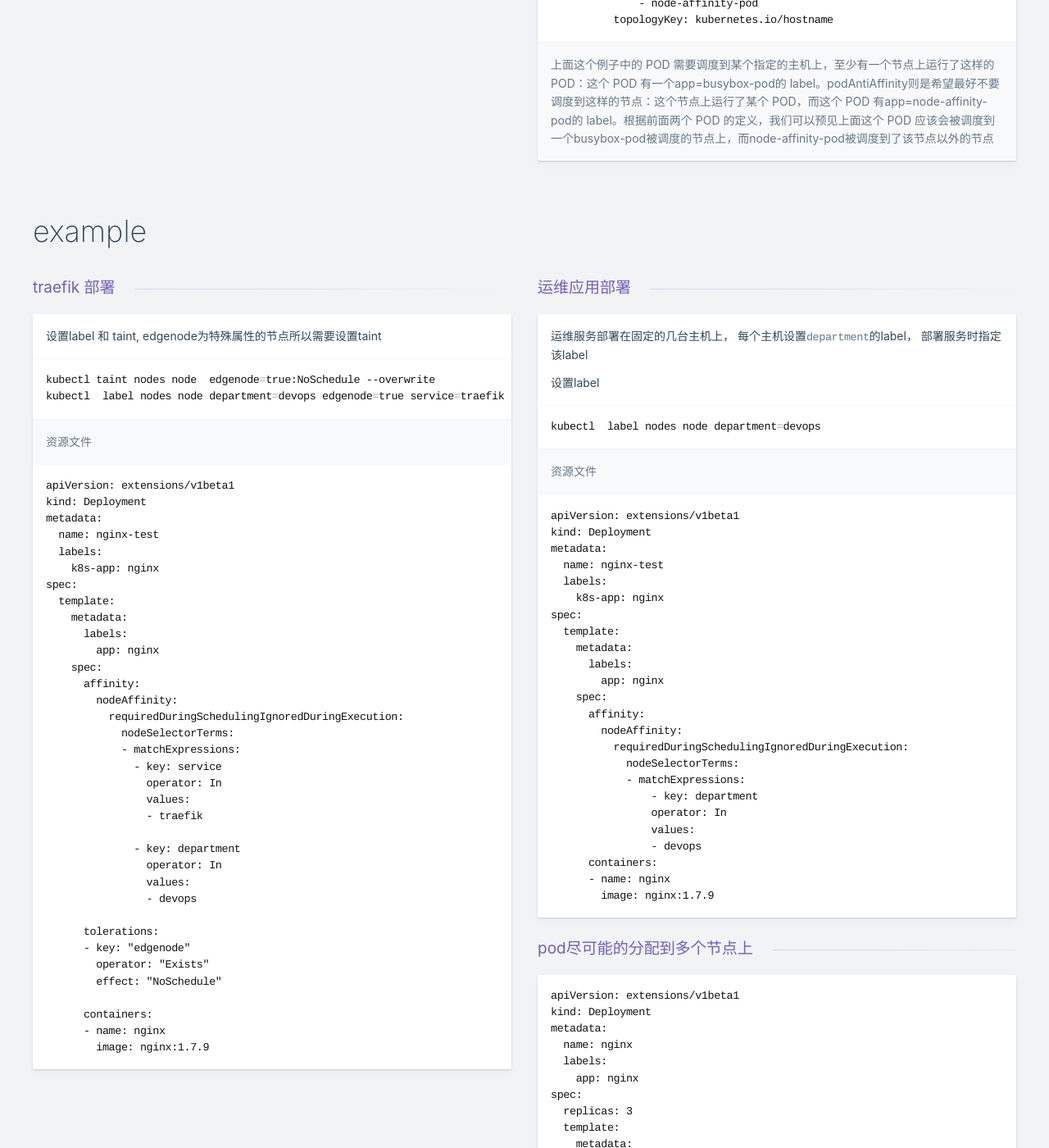
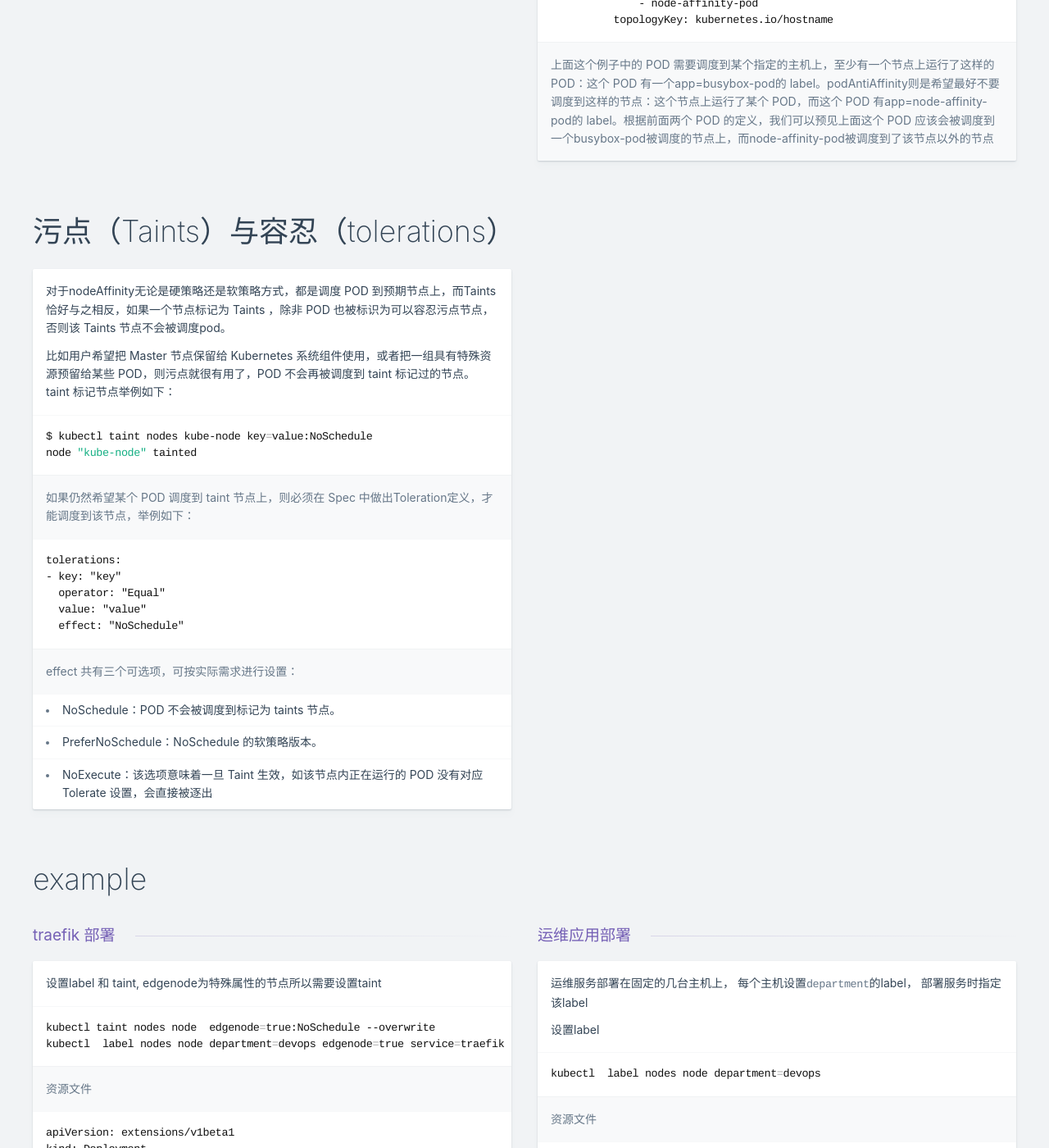
Before and after one commit to gongxiude/cheatsheets, a Jekyll site: the page built from kubernetes-label.md, in a window 1280 px wide and 1400 px high, scrolled down 3145 px. Shown: the whole window at 82% size. Built offline with Jekyll 4.4.1, drawn with Linux system fonts in a browser that asks for light colours; nearby versions of some CDN libraries; comment, search, counter and statistics services are not loaded.

Commit message:
Docs: 添加taints相关文档

````diff
--- a/kubernetes-label.md
+++ b/kubernetes-label.md
@@ -173,6 +173,29 @@ spec:
           topologyKey: kubernetes.io/hostname
 ```
 上面这个例子中的 POD 需要调度到某个指定的主机上，至少有一个节点上运行了这样的 POD：这个 POD 有一个app=busybox-pod的 label。podAntiAffinity则是希望最好不要调度到这样的节点：这个节点上运行了某个 POD，而这个 POD 有app=node-affinity-pod的 label。根据前面两个 POD 的定义，我们可以预见上面这个 POD 应该会被调度到一个busybox-pod被调度的节点上，而node-affinity-pod被调度到了该节点以外的节点
+
+## 污点（Taints）与容忍（tolerations）
+对于nodeAffinity无论是硬策略还是软策略方式，都是调度 POD 到预期节点上，而Taints恰好与之相反，如果一个节点标记为 Taints ，除非 POD 也被标识为可以容忍污点节点，否则该 Taints 节点不会被调度pod。
+
+比如用户希望把 Master 节点保留给 Kubernetes 系统组件使用，或者把一组具有特殊资源预留给某些 POD，则污点就很有用了，POD 不会再被调度到 taint 标记过的节点。taint 标记节点举例如下：
+```bash
+$ kubectl taint nodes kube-node key=value:NoSchedule
+node "kube-node" tainted
+```
+如果仍然希望某个 POD 调度到 taint 节点上，则必须在 Spec 中做出Toleration定义，才能调度到该节点，举例如下：
+```yaml
+tolerations:
+- key: "key"
+  operator: "Equal"
+  value: "value"
+  effect: "NoSchedule"
+```
+effect 共有三个可选项，可按实际需求进行设置：
+
+- NoSchedule：POD 不会被调度到标记为 taints 节点。
+- PreferNoSchedule：NoSchedule 的软策略版本。
+- NoExecute：该选项意味着一旦 Taint 生效，如该节点内正在运行的 POD 没有对应 Tolerate 设置，会直接被逐出
+
 ## example
 
 {:.-three-column}
@@ -304,3 +327,4 @@ spec:
 ## 参考
 
 - [Kubernetes 的亲和性调度](https://www.qikqiak.com/post/understand-kubernetes-affinity/)
+- [K8S调度之节点亲和性](https://www.cnblogs.com/breezey/p/9101666.html)
````
